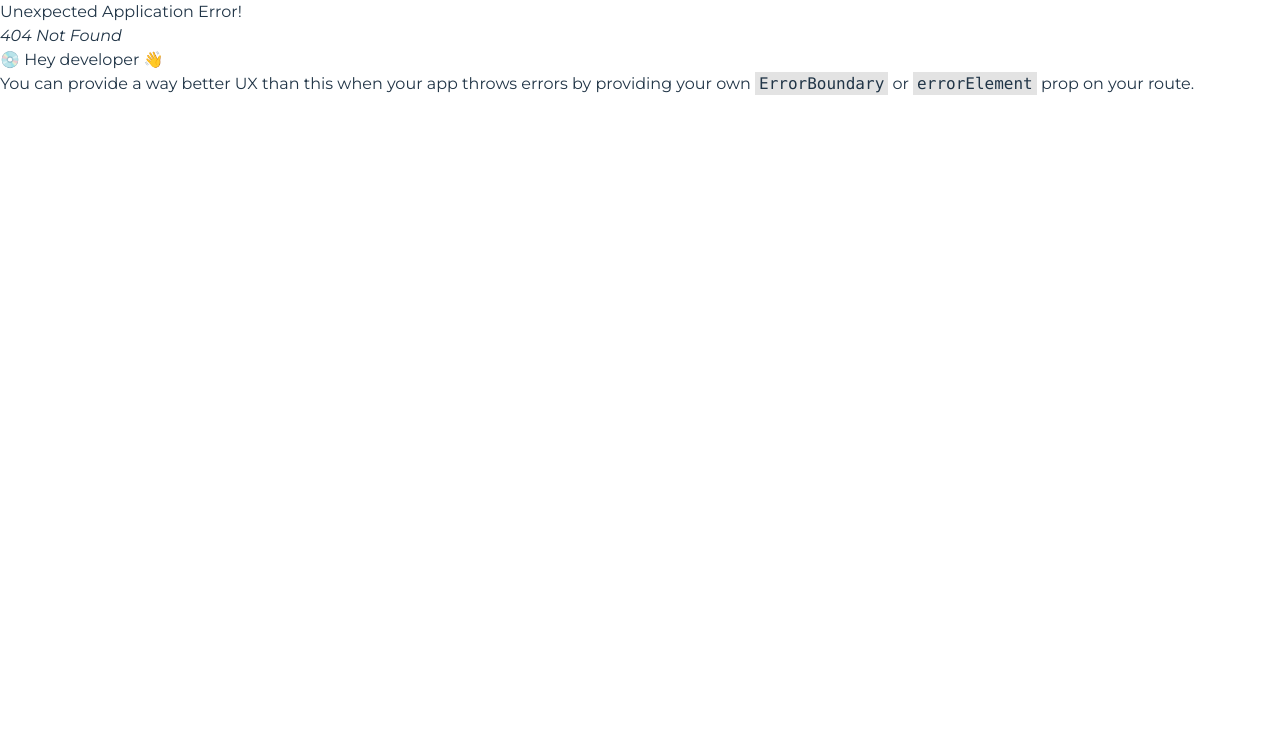
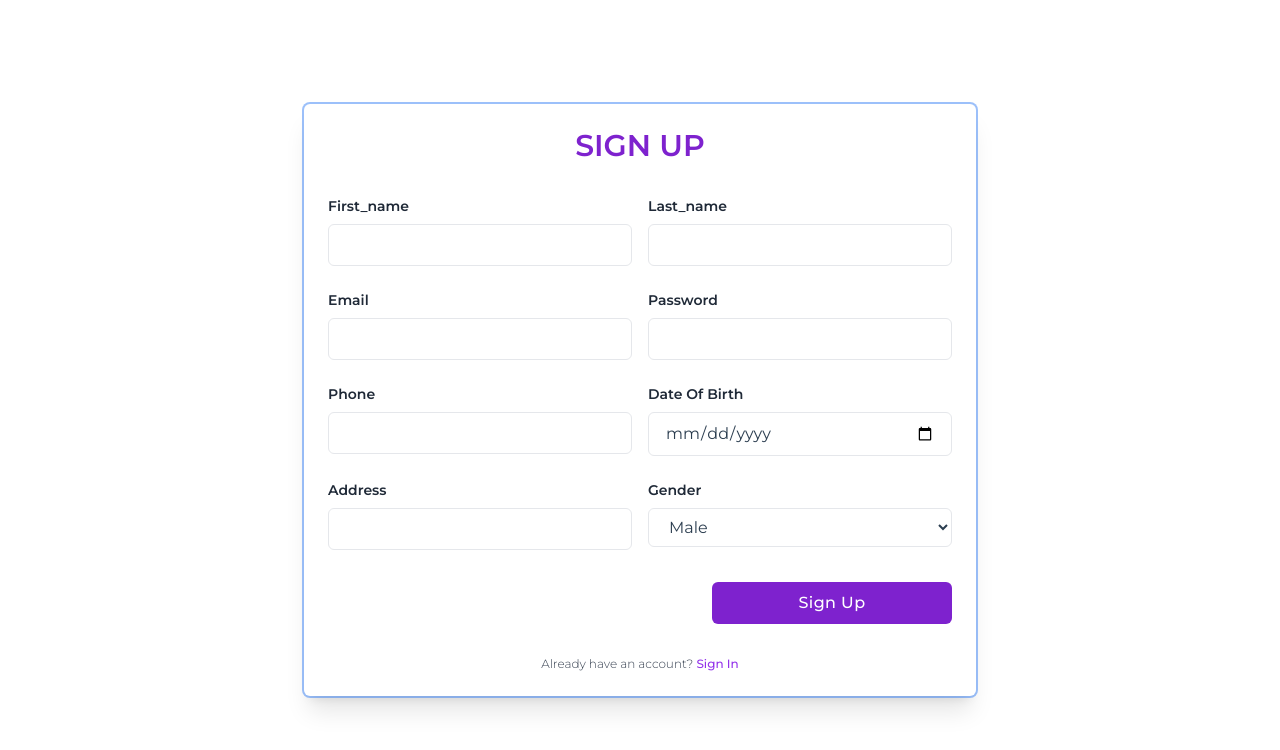
Before and after one commit to codeHar/ams, a React (Vite) app in the folder _frontend/: page /register in a window 1280 px wide. Before the commit this address had no page. Shown: the top 750 px of the page. Built offline with nearby package versions, Linux system fonts and the light colour scheme.

Commit message:
created register page and worked on dashboard layout

```diff
--- a/_frontend/src/Router.tsx
+++ b/_frontend/src/Router.tsx
@@ -1,6 +1,7 @@
 import { createBrowserRouter } from "react-router-dom";
 import HomePage from "./pages/HomePage";
 import LoginPage from "./pages/LoginPage";
+import RegisterPage from "./pages/RegisterPage";
 
 const router = createBrowserRouter([
   {
@@ -11,6 +12,10 @@ const router = createBrowserRouter([
     path: "/login",
     element: <LoginPage />,
   },
+  {
+    path: "/register",
+    element: <RegisterPage />,
+  },
 ]);
 
 export default router;
--- a/_frontend/src/components/Input.tsx
+++ b/_frontend/src/components/Input.tsx
@@ -7,14 +7,13 @@ const inputSchema = z.object({
   type: z.string().default("text").optional(),
   className: z.string().optional(),
   registerName: z.string().optional(),
-  validation: z.unknown().optional(),
 });
 
 type inputType = z.infer<typeof inputSchema>;
 
 export const Input = (props: inputType) => {
   const { name } = props;
-  const { registerName, validation, ...data } = props;
+  const { registerName, ...data } = props;
   const { register } = useFormContext();
 
   return (
@@ -28,7 +27,7 @@ export const Input = (props: inputType) => {
 
       <input
         {...data}
-        {...register(registerName ?? name, validation ?? undefined)}
+        {...register(registerName ?? name)}
         className="block w-full px-4 py-2 mt-2  bg-white border rounded-md focus:outline-none focus:ring focus:ring-opacity-40"
       />
       <ErrorMessage
--- a/_frontend/src/components/Login.tsx
+++ b/_frontend/src/components/Login.tsx
@@ -2,7 +2,7 @@ import { FieldValues, FormProvider, useForm } from "react-hook-form";
 import Input from "./Input";
 import { zodResolver } from "@hookform/resolvers/zod";
 import { z } from "zod";
-import { Link } from "react-router-dom";
+import { Link, useNavigate } from "react-router-dom";
 import axios, { AxiosError } from "axios";
 import { URLS } from "../consts";
 import { useState } from "react";
@@ -17,6 +17,7 @@ type loginDataType = z.infer<typeof loginSchema>;
 
 const Login = () => {
   const [isLoading, setIsLoading] = useState(false);
+  const navigate = useNavigate();
   const methods = useForm({
     resolver: zodResolver(loginSchema),
   });
@@ -27,7 +28,7 @@ const Login = () => {
     try {
       setIsLoading(true);
       const response = await axios.post(URLS.AUTH.LOGIN, data);
-      console.log({ response });
+      navigate("/");
     } catch (err) {
       if (err instanceof AxiosError) {
         toast(err?.response?.data?.message);
@@ -46,7 +47,7 @@ const Login = () => {
         Sign in
       </h1>
       <FormProvider {...methods}>
-        <form className="mt-6" onSubmit={handleSubmit(submitData)}>
+        <form className="mt-8" onSubmit={handleSubmit(submitData)}>
           <Input name="email" type="email" />
 
           <Input name="password" type="password" />
@@ -55,7 +56,7 @@ const Login = () => {
             <button
               className={`relative w-full px-4 py-2 tracking-wide text-white transition-colors duration-200 transform bg-purple-700 rounded-md hover:bg-purple-600 focus:outline-none focus:bg-purple-600`}
             >
-              Login{" "}
+              Login
               {isLoading && (
                 <span className="loader-container absolute right-0 mr-2 top-1/2 -translate-y-1/2">
                   <span className="loader"></span>
@@ -66,8 +67,7 @@ const Login = () => {
         </form>
       </FormProvider>
       <p className="mt-8 text-xs font-light text-center text-gray-700">
-        {" "}
-        Don't have an account?{" "}
+        Don't have an account?
         <Link
           to="/register"
           className="font-medium text-purple-600 hover:underline"
--- /dev/null
+++ b/_frontend/src/components/NavBar.tsx
@@ -0,0 +1,11 @@
+const NavBar = () => {
+  return (
+    <nav className="p-5 shadow-md">
+      <div className="container">
+        <h3 className="text-4xl font-bold">AMS</h3>
+      </div>
+    </nav>
+  );
+};
+
+export default NavBar;
--- /dev/null
+++ b/_frontend/src/components/SideBar.tsx
@@ -0,0 +1,7 @@
+const SideBar = () => {
+  return (
+    <div className="sidebar h-full w-1/5 shadow-md py-5 px-10">asdasd</div>
+  );
+};
+
+export default SideBar;
--- a/_frontend/src/consts/url.const.ts
+++ b/_frontend/src/consts/url.const.ts
@@ -3,5 +3,6 @@ const baseUrl = "http://localhost:3000/api";
 export const URLS = {
   AUTH: {
     LOGIN: `${baseUrl}/user/login`,
+    REGISTER: `${baseUrl}/user/register`,
   },
 };
--- /dev/null
+++ b/_frontend/src/contexts/AuthProvider.tsx
@@ -0,0 +1,31 @@
+import { ReactNode, createContext, useState } from "react";
+
+type UserDataType = {
+  userId: number;
+  name: string;
+  token: string;
+};
+
+type AuthType = {
+  auth: UserDataType | null;
+  setAuth: (data: UserDataType) => void;
+};
+
+const AuthContext = createContext<AuthType | null>(null);
+
+const getData = () => {
+  const data = localStorage.getItem("userData");
+  return data ? JSON.parse(data) : null;
+};
+
+export const AuthProvider = ({ children }: { children: ReactNode }) => {
+  const [auth, setAuth] = useState<UserDataType | null>(getData());
+
+  return (
+    <AuthContext.Provider value={{ auth, setAuth }}>
+      {children}
+    </AuthContext.Provider>
+  );
+};
+
+export default AuthContext;
--- a/_frontend/src/index.css
+++ b/_frontend/src/index.css
@@ -7,6 +7,8 @@
   font-family: "Montserrat", Helvetica, Arial, sans-serif;
   line-height: 1.5;
   font-weight: 400;
+  --navbar-height: 80px;
+  @apply text-primary;
 }
 
 * {
@@ -51,17 +53,12 @@ button:focus-visible {
   outline: 4px auto -webkit-focus-ring-color;
 }
 
-@media (prefers-color-scheme: light) {
-  :root {
-    color: #213547;
-    background-color: #ffffff;
-  }
-  a:hover {
-    color: #747bff;
-  }
-  button {
-    background-color: #f9f9f9;
-  }
+.main-layout {
+  @apply h-[calc(100%_-_var(--navbar-height))];
+}
+
+nav {
+  @apply h-[var(--navbar-height)];
 }
 
 .box-shadow-1 {
--- a/_frontend/src/main.tsx
+++ b/_frontend/src/main.tsx
@@ -5,10 +5,13 @@ import { RouterProvider } from "react-router-dom";
 import router from "./Router.tsx";
 import { ToastContainer } from "react-toastify";
 import "react-toastify/dist/ReactToastify.css";
+import { AuthProvider } from "./contexts/AuthProvider.tsx";
 
 ReactDOM.createRoot(document.getElementById("root")!).render(
   <React.StrictMode>
-    <RouterProvider router={router} />
+    <AuthProvider>
+      <RouterProvider router={router} />
+    </AuthProvider>
     <ToastContainer
       position="top-right"
       autoClose={3000}
--- a/_frontend/src/pages/HomePage.tsx
+++ b/_frontend/src/pages/HomePage.tsx
@@ -1,5 +1,22 @@
+import { Outlet } from "react-router-dom";
+import NavBar from "../components/NavBar";
+import SideBar from "../components/SideBar";
+
 const HomePage = () => {
-  return <div className="w-full">HomePage</div>;
+  return (
+    <div className="w-full max-h-screen h-screen ">
+      <NavBar />
+      <div className="main-layout flex">
+        <SideBar />
+        <div className="main-content w-4/5 bg-gray-200 h-full p-5">
+          <div className="bg-white rounded-lg h-full p-5 overflow-auto">
+            asdasd
+            <Outlet />
+          </div>
+        </div>
+      </div>
+    </div>
+  );
 };
 
 export default HomePage;
--- a/_frontend/src/pages/RegisterPage.tsx
+++ b/_frontend/src/pages/RegisterPage.tsx
@@ -1,5 +1,130 @@
+import { FieldValues, FormProvider, useForm } from "react-hook-form";
+import { zodResolver } from "@hookform/resolvers/zod";
+import { z } from "zod";
+import { Link, useNavigate } from "react-router-dom";
+import axios, { AxiosError } from "axios";
+import { URLS } from "../consts";
+import { useState } from "react";
+import { toast } from "react-toastify";
+import Input from "../components/Input";
+
+const registerSchema = z.object({
+  first_name: z.string().min(1, "First name is required"),
+  last_name: z.string().min(1, "Last name is required"),
+  email: z.string().email(),
+  password: z.string().min(8, "Passoword must be 8 characters long"),
+  phone: z
+    .string()
+    .min(1, "Phone no is required")
+    .regex(/^\d{10}$/, "Invalid phone no"),
+  dob: z.string().regex(/^\d{4}-\d{2}-\d{2}$/, "Invalid date"),
+  gender: z.enum(["m", "f", "o"]),
+  address: z.string().min(1, "Address is required"),
+});
+
+type registerDataType = z.infer<typeof registerSchema>;
+
 const RegisterPage = () => {
-  return <div>RegisterPage</div>;
+  const [isLoading, setIsLoading] = useState(false);
+  const navigate = useNavigate();
+  const methods = useForm({
+    resolver: zodResolver(registerSchema),
+  });
+
+  const { register, handleSubmit } = methods;
+
+  const submitData = async (data: registerDataType | FieldValues) => {
+    try {
+      console.log({ data });
+
+      setIsLoading(true);
+      const response = await axios.post(URLS.AUTH.REGISTER, data);
+
+      toast(response?.data?.message);
+      navigate("/login");
+    } catch (err) {
+      if (err instanceof AxiosError) {
+        toast(err?.response?.data?.message);
+      } else {
+        console.log("error :", err);
+        toast("Something went wrong");
+      }
+    } finally {
+      setIsLoading(false);
+    }
+  };
+
+  return (
+    <div className="relative flex flex-col justify-center min-h-screen overflow-hidden py-10 px-5">
+      <div className="w-full p-6 m-auto bg-white rounded-md shadow-xl  ring-2 md:max-w-2xl">
+        <h1 className="text-3xl font-semibold text-center text-purple-700 uppercase">
+          Sign Up
+        </h1>
+        <FormProvider {...methods}>
+          <form className="mt-8 " onSubmit={handleSubmit(submitData)}>
+            <div className="form-container grid grid-cols-1 md:grid-cols-2 gap-4">
+              <Input name="first_name" />
+
+              <Input name="last_name" />
+
+              <Input name="email" type="email" />
+
+              <Input name="password" type="password" />
+
+              <Input name="phone" />
+
+              <Input name="date of birth" registerName="dob" type="date" />
+
+              <Input name="address" />
+
+              <div className="mb-2">
+                <label
+                  htmlFor="gender"
+                  className="block text-sm font-semibold text-gray-800 capitalize"
+                >
+                  Gender
+                </label>
+
+                <select
+                  id="gender"
+                  className="block w-full px-4 py-2 mt-2  bg-white border rounded-md focus:outline-none focus:ring focus:ring-opacity-40"
+                  {...register(`gender`)}
+                >
+                  <option value="m" selected>
+                    Male
+                  </option>
+                  <option value="f">Female</option>
+                  <option value="o">Other</option>
+                </select>
+              </div>
+            </div>
+            <div className="mt-6 flex justify-end">
+              <button
+                className={`relative min-w-full sm:min-w-60 px-4 py-2 tracking-wide text-white transition-colors duration-200 transform bg-purple-700 rounded-md hover:bg-purple-600 focus:outline-none focus:bg-purple-600`}
+              >
+                Sign Up
+                {isLoading && (
+                  <span className="loader-container absolute right-0 mr-2 top-1/2 -translate-y-1/2">
+                    <span className="loader"></span>
+                  </span>
+                )}
+              </button>
+            </div>
+          </form>
+        </FormProvider>
+        <p className="mt-8 text-xs font-light text-center text-gray-700">
+          {" "}
+          Already have an account?{" "}
+          <Link
+            to="/login"
+            className="font-medium text-purple-600 hover:underline"
+          >
+            Sign In
+          </Link>
+        </p>
+      </div>
+    </div>
+  );
 };
 
 export default RegisterPage;
--- a/_frontend/tailwind.config.js
+++ b/_frontend/tailwind.config.js
@@ -2,7 +2,25 @@
 export default {
   content: ["./index.html", "./src/**/*.{js,ts,jsx,tsx}"],
   theme: {
-    extend: {},
+    extend: {
+      colors: {
+        primary: "#2c3e50",
+        secondary: "#ff6b6b",
+        accent: "#a3d7b3",
+        background: "#f5f5f5",
+        highlight: "#ffd700",
+      },
+    },
+    container: {
+      center: true,
+      padding: {
+        DEFAULT: "1rem",
+        sm: "2rem",
+        lg: "3rem",
+        xl: "4rem",
+        "2xl": "5rem",
+      },
+    },
   },
   plugins: [],
 };
```
Also changed, not shown: 1 other file (tests, documents, lock files or other folders).
